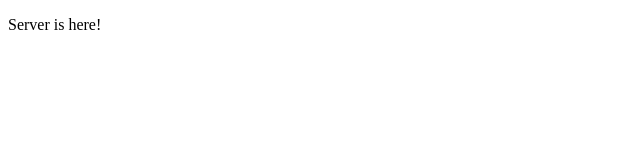
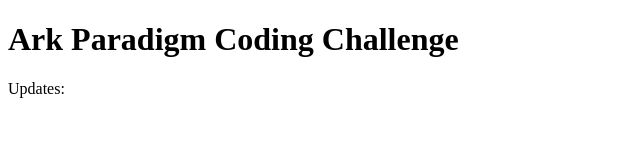
Before and after one commit to brucejh99/Ark-Paradigm, a website: page index.html in a window 1280 px wide. Shown: the whole page, without its empty margins (0-640 px from the left). Drawn offline with nearby package versions, Linux system fonts and the light colour scheme; no server answers.

Commit message:
Minor changes

```diff
--- a/index.html
+++ b/index.html
@@ -5,7 +5,8 @@
     <script src="/socket.io/socket.io.js"></script>
 </head>
 
-<p>Server is here!</p>
+<h1>Ark Paradigm Coding Challenge</h1>
+<p>Updates:</p>
 <div id="updates"></div>
 
 <script>
--- a/server.js
+++ b/server.js
@@ -12,6 +12,7 @@ const io = require('socket.io')(server);
 
 console.log(`Listening on port ${port}`);
 
+// updates page and middleware
 app.use('/', express.static(path.join(__dirname)));
 app.use(bodyParser.json());
 app.use(bodyParser.urlencoded({ extended: false }));
```
